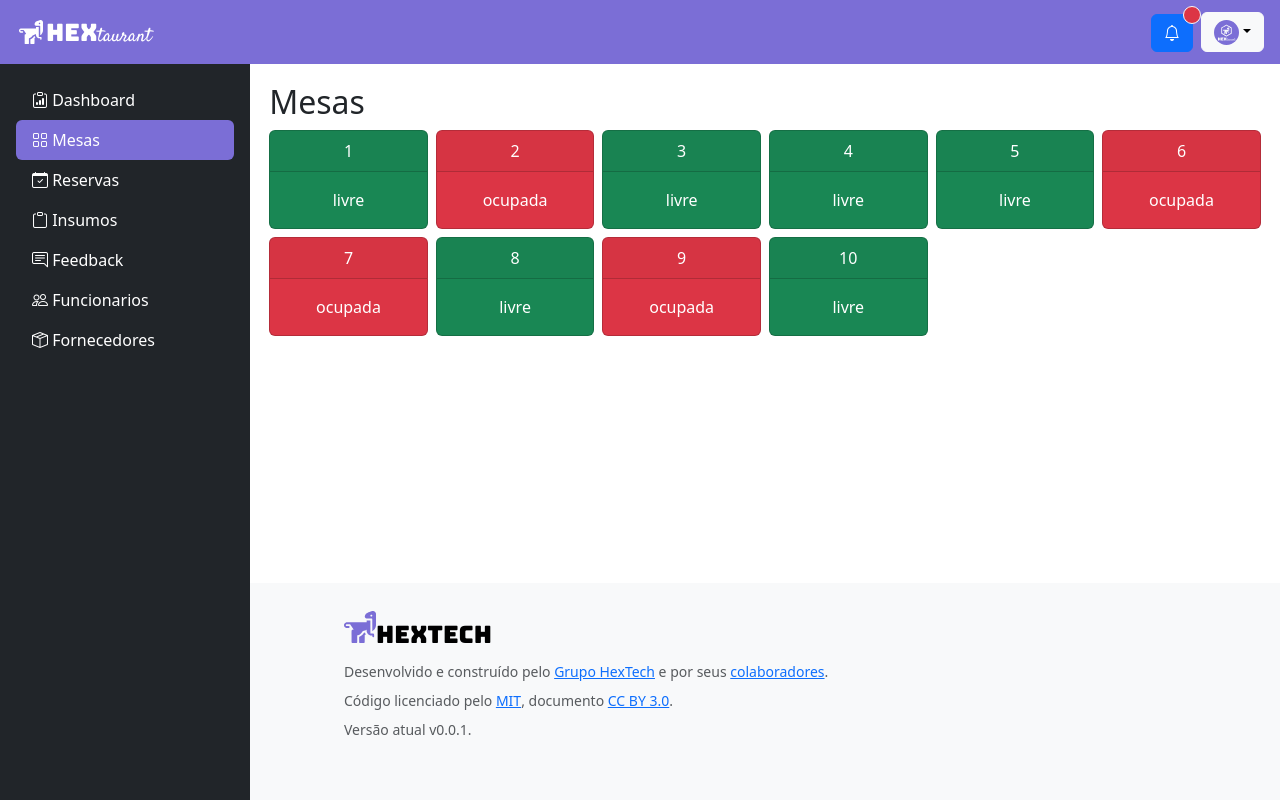
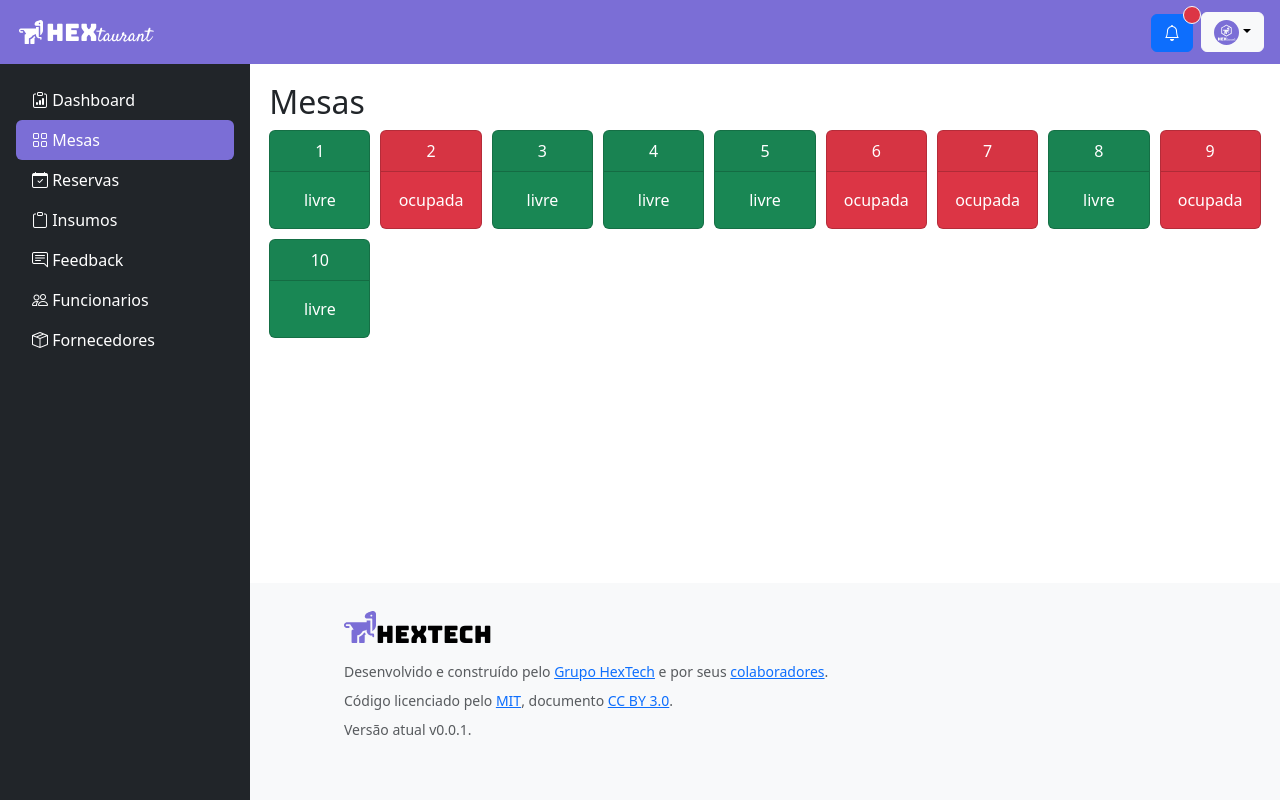
Before and after one commit to GroupHextech/api5-frontend, a Vue app: page / in a window 1280 px wide. Built offline with nearby package versions, Linux system fonts and the light colour scheme.

Commit message:
Update tables with display grid

```diff
--- a/src/components/Tables.vue
+++ b/src/components/Tables.vue
@@ -18,12 +18,20 @@ const tables = [
 <template>
   <div>
     <h2>Mesas</h2>
-    <div class="row row-cols-1 row-cols-sm-2 row-cols-md-4 row-cols-lg-6 g-2">
-      <div v-for="table in tables" class="col">
+    <ul>
+      <li v-for="table in tables">
         <Table :table="table"></Table>
-      </div>
-    </div>
+      </li>
+    </ul>
   </div>
 </template>
 
-<style scoped></style>
+<style scoped>
+ul {
+  padding-left: 0;
+  list-style-type: none;
+  display: grid;
+  grid-gap: 10px;
+  grid-template-columns: repeat(auto-fill, minmax(100px, 1fr));
+}
+</style>
```
